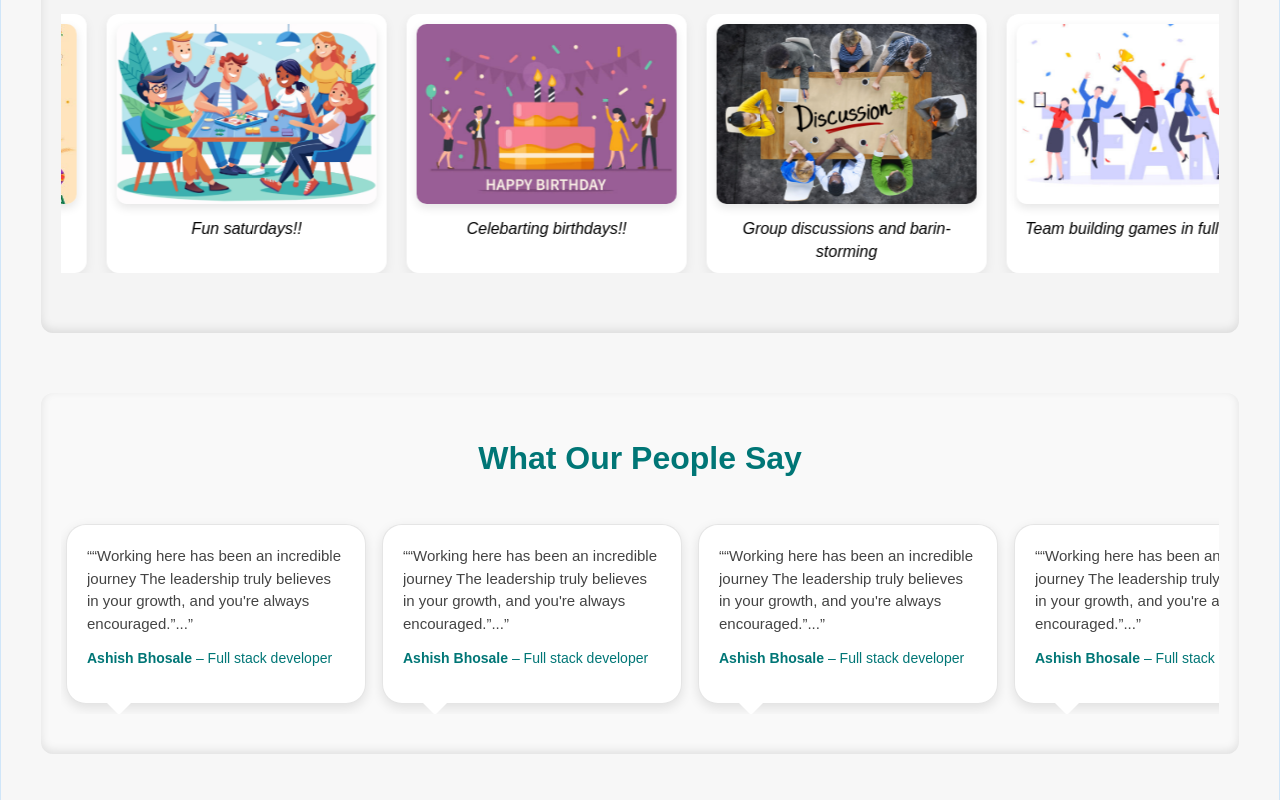
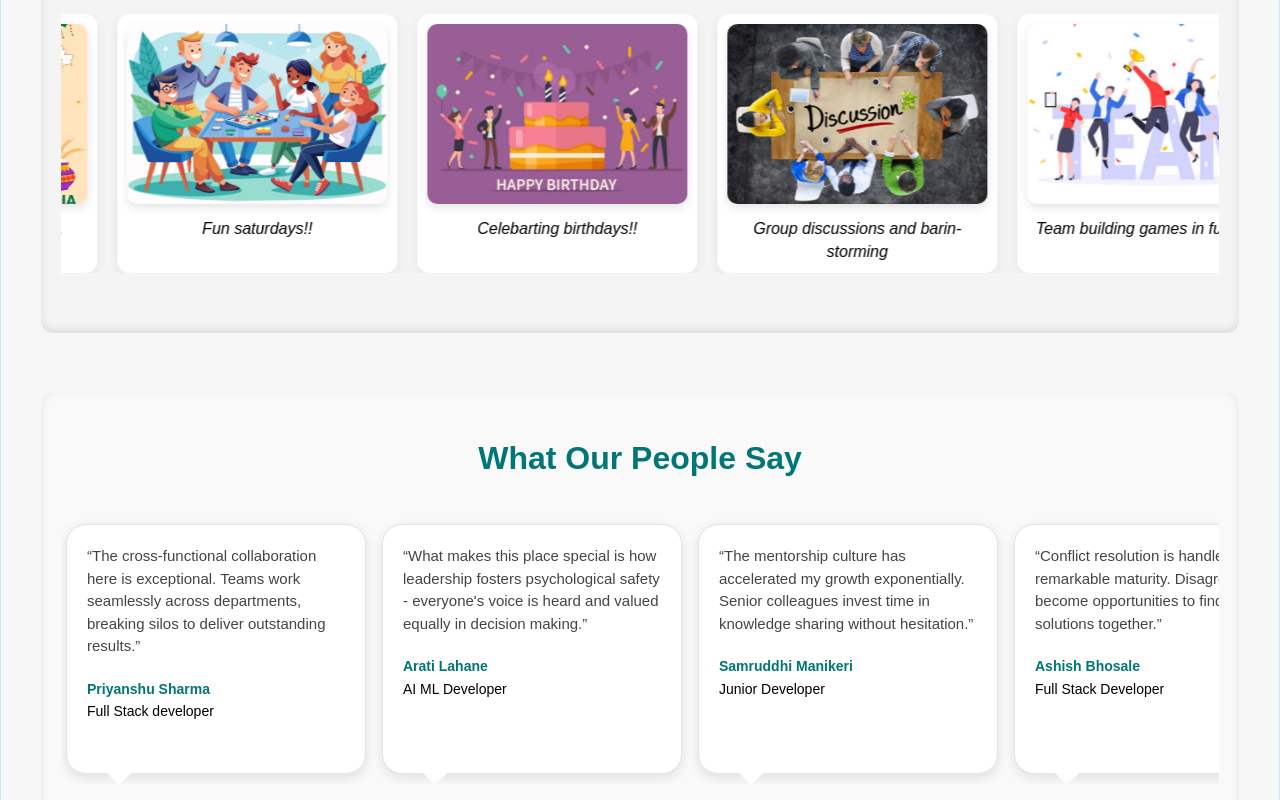
Before and after one commit to Ashish-11-06/Prushal, a React (Vite) app: page /culture in a window 1280 px wide. Shown: the part 2000-2800 px from the top of the page. Built offline with nearby package versions, Linux system fonts and the light colour scheme.

Commit message:
version for deployment by ash

```diff
--- a/src/App.css
+++ b/src/App.css
@@ -22,7 +22,7 @@ body {
 /* Layout Styles */
 
 .ant-layout {
-    min-height: 100vh;
+    /* min-height: 100vh; */
     background-color: #F3F8FD;
     /* Light Background for Consistency */
 }
--- a/src/App.jsx
+++ b/src/App.jsx
@@ -4,7 +4,7 @@ import { Layout, ConfigProvider } from 'antd';
 import LandingContent from './components/LandingContent';
 import FooterComponent from './components/Footer';
 import Contact from './pages/Contact';
-import Navbar from './components/Header/Navbar';
+import Navbar from './components/Header/NavBar';
 import NewsPage from './pages/NewsPage';
 //import AboutUs from './components/home3/AboutUs';
 import AboutUs from './pages/AboutUs';
--- a/src/components/DataStats/HeroSection.css
+++ b/src/components/DataStats/HeroSection.css
@@ -10,7 +10,7 @@
   display: flex;
   align-items: center;
   justify-content: center;
-  text-align: center;
+  /* text-align: center; */
   color: white;
   padding: 0 20px;
   margin-top: 4%;
@@ -48,7 +48,7 @@
   height: 400px;
   padding: 40px;
   border-radius: 10px;
-  max-width: 90%;
+  /* max-width: 90%; */
   margin: 0 auto;
 }
 
--- a/src/components/Header/Navbar.jsx
+++ b/src/components/Header/Navbar.jsx
@@ -34,7 +34,7 @@ const Navbar = () => {
     { key: '2', label: 'Services', path: '/services' },
     { key: '3', label: 'Products', path: '/products' },
     { key: '4', label: 'Success Stories', path: '/success-stories' },
-    { key: '5', label: 'Case Studies', path: '/case-studies' },
+    // { key: '5', label: 'Case Studies', path: '/case-studies' },
     { key: '6', label: 'Culture', path: '/culture' },
     { key: '7', label: 'About us', path: '/about' },
     { key: '8', label: 'Contact us', path: '/contact' },
--- a/src/pages/AboutUs.jsx
+++ b/src/pages/AboutUs.jsx
@@ -223,21 +223,21 @@ const AboutUs = () => {
           {
             title: "Our Vision",
             description:
-              "Our Team is on a charge to deliver on the upcoming demands of the IT Industry on the levels of Technical Skills. We are currently catering to the Services regarding Trainers & Trainings requirements.",
+              "Be and be recognized as the best solution provider for the businesses and individuals across the globe.",
             icon: FaRocket,
             color: "#3498db",
           },
           {
             title: "Our Mission",
             description:
-              "Manifesting Automation and transformation for the improvement and betterment of business processes and upliftment of individual lives.",
+              "Manifesting Automation and transformation for the improvement and betterment of the business process and upliftment of individual lives.",
             icon: FaBullseye,
             color: "#2ecc71",
           },
           {
             title: "Our Values",
             description:
-              "Indeed Inspiring Infotech was founded with a value system focused on training and internship programs on academics as well as on a corporate level. Our breadth of services spans across IT training and solutions.",
+              "Customer Satisfaction First, Deliver Beyond Promise.",
             icon: FaHandshake,
             color: "#f1c40f",
           },
@@ -294,12 +294,12 @@ const AboutUs = () => {
 
 
 
-      </Row>...{/* Our Team Section */}
-      <Title level={2} style={{ marginTop: "50px", color: "#2980b9" }}>
+      </Row>{/* Our Team Section */}
+      {/* <Title level={2} style={{ marginTop: "50px", color: "#2980b9" }}>
         Our Team
-      </Title>
+      </Title> */}
       <Row justify="center" style={{ marginTop: "40px", padding: "20px" }}>
-  <Col xs={24} sm={24} md={24} lg={24}>
+        {/* <Col xs={24} sm={24} md={24} lg={24}>
     <Slider
       {...{
         infinite: true,
@@ -399,7 +399,7 @@ const AboutUs = () => {
         </div>
       ))}
     </Slider>
-  </Col>
+  </Col> */}
 
         {/* Modal Component */}
         <Modal
@@ -456,7 +456,7 @@ const AboutUs = () => {
 
 
 
-      ...{/* Achievements Section */}
+      {/* Achievements Section */}
       <Title level={2} style={{ marginTop: "50px", color: "#2980b9" }}>
         Achievements
       </Title>
@@ -480,7 +480,7 @@ const AboutUs = () => {
             >
               <CountUp
                 start={0}
-                end={120}
+                end={50}
                 duration={2}
                 suffix="+"
                 style={{
@@ -562,7 +562,7 @@ const AboutUs = () => {
         </Col>
       </Row>
       {/* Social Media Section show proper react icons an dwe will link it later */}
-      <div
+      {/* <div
         style={{
           marginTop: "50px",
           padding: "20px 0",
@@ -632,7 +632,7 @@ const AboutUs = () => {
         </div>
 
 
-      </div>
+      </div>  */}
     </motion.div>
 
   );
--- a/src/pages/Culture.css
+++ b/src/pages/Culture.css
@@ -40,14 +40,15 @@ section {
     bottom: 0;
     background: rgba(255, 255, 255, 0.1);
     /* light blur effect */
-    backdrop-filter: blur(6px);
+    /* backdrop-filter: blur(6px); */
     z-index: 1;
 }
 
 .hero-content {
     position: relative;
     z-index: 2;
-    max-width: 700px;
+    /* max-width: 700px; */
+    min-width: 500px;
     display: flex;
     flex-direction: column;
     align-items: center;
@@ -411,7 +412,7 @@ section {
     font-size: 15px;
     color: #444;
     line-height: 1.5;
-    max-height: 100px;
+    /* max-height: 100px; */
     overflow: hidden;
 }
 
--- a/src/pages/Culture.jsx
+++ b/src/pages/Culture.jsx
@@ -1,11 +1,9 @@
 import React from 'react';
 import { Row, Col, Button, Card } from 'antd';
 import { motion } from 'framer-motion';
-import CountUp from 'react-countup';
 import AOS from 'aos';
 import 'aos/dist/aos.css';
 import './Culture.css';
-import { Link } from 'react-router-dom';
 import { FaUsers, FaLeaf, FaBalanceScale, FaChalkboardTeacher } from 'react-icons/fa';
 
 
@@ -32,25 +30,45 @@ const values = [
 
 const testimonials = [
   {
-    quote: "“Working here has been an incredible journey The leadership truly believes in your growth, and you're always encouraged.”",
-    name: "Ashish Bhosale",
-    role: "Full stack developer",
+    quote: "“The cross-functional collaboration here is exceptional. Teams work seamlessly across departments, breaking silos to deliver outstanding results.”",
+    name: "Priyanshu Sharma",
+    role: "Full Stack developer"
   },
   {
-    quote: "“Working here has been an incredible journey The leadership truly believes in your growth, and you're always encouraged.”",
+    quote: "“What makes this place special is how leadership fosters psychological safety - everyone's voice is heard and valued equally in decision making.”",
+    name: "Arati Lahane",
+    role: "AI ML Developer"
+  },
+  // {
+  //   quote: "“Our agile squads demonstrate true collective ownership. When one team member struggles, three others immediately jump in to help without being asked.”",
+  //   name: "Neha Patel",
+  //   role: "Scrum Master"
+  // },
+  {
+    quote: "“The mentorship culture has accelerated my growth exponentially. Senior colleagues invest time in knowledge sharing without hesitation.”",
+    name: "Samruddhi Manikeri",
+    role: "Junior Developer"
+  },
+  // {
+  //   quote: "“Remote collaboration feels natural here. The digital tools and meeting rhythms maintain strong team connectivity across timezones.”",
+  //   name: "Sonia Desai",
+  //   role: "Remote Team Lead"
+  // },
+  {
+    quote: "“Conflict resolution is handled with remarkable maturity. Disagreements become opportunities to find better solutions together.”",
     name: "Ashish Bhosale",
-    role: "Full stack developer",
+    role: "Full Stack Developer"
   },
+  // {
+  //   quote: "“Our retrospectives actually drive change. Action items from team feedback get implemented visibly, proving leadership listens.”",
+  //   name: "Ananya Reddy",
+  //   role: "QA Engineer"
+  // },
   {
-    quote: "“Working here has been an incredible journey The leadership truly believes in your growth, and you're always encouraged.”",
-    name: "Ashish Bhosale",
-    role: "Full stack developer",
-  },
-  {
-    quote: "“Working here has been an incredible journey The leadership truly believes in your growth, and you're always encouraged.”",
-    name: "Ashish Bhosale",
-    role: "Full stack developer",
-  },
+    quote: "“The 'fail fast' culture removes fear. Teams innovate boldly knowing they have organizational support when experiments don't work out.”",
+    name: "Kiran Gaikwad",
+    role: "Junior Developer"
+  }
 ];
 
 const Culture = () => {
@@ -173,22 +191,34 @@ const Culture = () => {
 
 
 
-
-      {/* Testimonials */}
-      <section className="testimonials">
+{/* Testimonials */}
+<section className="testimonials">
   <h2 className="testimonial-title">What Our People Say</h2>
   <div className="testimonial-row">
     {testimonials.map((testimonial, index) => (
       <motion.div
         className="testimonial-card"
         key={index}
-        initial={{ opacity: 0, x: 50 }}
-        animate={{ opacity: 1, x: 0 }}
+        initial={{ opacity: 0, y: 50 }}
+        animate={{ opacity: 1, y: 0 }}
         transition={{ delay: index * 0.3, duration: 0.6 }}
+        style={{ minHeight: '250px' }} // Add fixed minimum height
       >
-        <div className="chat-box">
-          <p className="quote">“{testimonial.quote.slice(0, 200)}...”</p>
-          <p className="author"><strong>{testimonial.name}</strong> – {testimonial.role}</p>
+        <div className="chat-box" style={{ height: '100%' }}> {/* Make chat box fill container */}
+          <p className="quote" style={{
+            marginBottom: '20px',
+            overflow: 'hidden',
+            textOverflow: 'ellipsis',
+            display: '-webkit-box',
+            WebkitLineClamp: 5, // Limit to 5 lines max
+            WebkitBoxOrient: 'vertical'
+          }}>
+            {testimonial.quote}
+          </p>
+          <div className="author-info" style={{ marginTop: 'auto', height: '100%' }}> {/* Push to bottom */}
+            <p className="author"><strong>{testimonial.name}</strong></p>
+            <p className="role">{testimonial.role}</p>
+          </div>
         </div>
       </motion.div>
     ))}
@@ -199,7 +229,7 @@ const Culture = () => {
 
 
       {/* Culture Video */}
-<section className="culture-videos">
+{/* <section className="culture-videos">
   <h2 className="culture-heading">Our Culture in Motion</h2>
   <div className="video-container" data-aos="zoom-in">
     <video controls className="custom-video-player" autoPlay loop muted>
@@ -207,7 +237,7 @@ const Culture = () => {
       Your browser does not support the video tag.
     </video>
   </div>
-</section>
+</section> */}
 
 
     </div>
--- a/src/pages/Productspage.jsx
+++ b/src/pages/Productspage.jsx
@@ -4,6 +4,8 @@ import { useInView } from 'react-intersection-observer';
 import { useNavigate } from 'react-router-dom';
 import image1 from '../assets/erp.gif';
 import image2 from '../assets/ticket.gif';
+import image3 from '../assets/healthSuite.gif';
+import image4 from '../assets/chatbot.gif';
 
 
 const { Title, Paragraph } = Typography;
@@ -11,8 +13,8 @@ const { Title, Paragraph } = Typography;
 const projects = [
   {
     id: 1,
-    title: 'ERP System',
-    tech: ['React', 'Django', 'PostgreSQL', 'Redux', 'REST API'],
+    title: 'Simple ERP',
+    tech: [ 'Django', 'SQlite','REST API', 'Bootstrap', 'HTML', 'CSS'],
     desc: `A full-featured ERP system developed for Kavya Enterprises to manage their water supply and dry cleaning businesses.
 This platform includes order management, real-time tracking, customer and vendor dashboards, and invoice generation.
 Admins can assign tasks, update orders, and generate monthly analytics reports.
@@ -25,8 +27,8 @@ It supports both English and regional language preferences for better usability.
   },
   {
     id: 2,
-    title: 'Ticketing Tool',
-    tech: ['React', 'Django', 'SQLite', 'Bootstrap', 'Axios'],
+    title: 'Support Ease',
+    tech: ['React','Ant Design', 'Spring Boot', 'MySql', 'REST API'],
     desc: `This tool enables the TechTrix support team to create, manage, and assign technical support tickets seamlessly.
 It allows clients to raise tickets via a web portal, which are then tracked by the support team.
 Each ticket includes status updates, priority levels, and assignment logs.
@@ -37,6 +39,34 @@ Axios is used for API communication with built-in loading indicators and toast n
 The tool is now used by over 50+ enterprise clients and supports email notifications and SLA tracking.`,
     image: image2,
   },
+    {
+      id: 3,
+      title: 'Health Suite',
+      tech: ['React', 'Django', 'SQlite', 'Ant Design', 'Redux', 'Rest API',  ],
+      desc: `A comprehensive medical coding platform that enables healthcare professionals to search, add, and manage medical codes with their descriptions and sub-descriptions.
+  Users can like/dislike codes to indicate usefulness and edit code descriptions with version history tracking.
+  The system includes an advanced search functionality with filters for code types, categories, and popularity.
+  A unique assessment module allows patients to take various personality tests and receive detailed analyses.
+  The backend uses Django  for efficient data queries, while React and Ant Design provide a clean, accessible interface.
+  All code changes are logged with complete history for audit purposes.
+  The platform supports role-based access control for different types of medical professionals and includes data export capabilities for reporting.`,
+      image: image3,
+    },
+    {
+      id: 4,
+      title: 'Infi - Chatbot Solutions',
+      tech: [ 'Django', 'SQLite', 'REST API', 'NLP', 'Transformer Models', 'WebSockets'],
+      desc: `A hybrid chatbot solution combining rule-based systems with LLM capabilities for enterprise use.
+  The platform offers both text and voice-based interactions with company-specific knowledge bases.
+  Rule-based components handle structured workflows while the LLM (GPT-3.5/4) manages open-ended conversations.
+  Features include sentiment analysis, conversation history, and seamless handoff between rule-based and AI modes.
+  The system integrates with company databases to provide personalized responses and can be trained on domain-specific documents.
+  Includes analytics dashboard showing conversation metrics, user satisfaction, and common query patterns.
+  Deployed with Django backend and WebSockets for real-time communication, supporting both web and mobile interfaces.
+  Particularly effective for customer support, IT helpdesk, and internal knowledge management applications.`,
+      image: image4,
+    }
+
 ];
 
 const fadeIn = (direction = 'up', delay = 0) => ({
--- a/src/pages/SuccessStories.jsx
+++ b/src/pages/SuccessStories.jsx
@@ -19,17 +19,17 @@ The event not only showcased talents but fostered community spirit, innovation,
 Employees, stakeholders, and guests actively participated, making it one of our most successful internal initiatives.`,
     image: celebrationImg,
   },
-  {
-    id: 2,
-    title: 'Successful Completion of Project TechTrix',
-    tags: ['Client Satisfaction', 'Full Implementation', 'Support System'],
-    desc: `Project TechTrix marked a milestone in our journey as we successfully completed the full-cycle implementation for a large-scale enterprise client.
-The project was delivered on time, with great attention to technical accuracy and process flow.
-The system now supports automated workflows, real-time analytics, and SLA-driven operations.
-Most importantly, the client shared a glowing review of their satisfaction, especially highlighting our proactive support and team collaboration.
-This project further establishes our footprint as a trusted tech solutions provider.`,
-    image: techtrixImg,
-  },
+//   {
+//     id: 2,
+//     title: 'Successful Completion of Project TechTrix',
+//     tags: ['Client Satisfaction', 'Full Implementation', 'Support System'],
+//     desc: `Project TechTrix marked a milestone in our journey as we successfully completed the full-cycle implementation for a large-scale enterprise client.
+// The project was delivered on time, with great attention to technical accuracy and process flow.
+// The system now supports automated workflows, real-time analytics, and SLA-driven operations.
+// Most importantly, the client shared a glowing review of their satisfaction, especially highlighting our proactive support and team collaboration.
+// This project further establishes our footprint as a trusted tech solutions provider.`,
+//     image: techtrixImg,
+//   },
 ];
 
 const fadeIn = (direction = 'up', delay = 0) => ({
```
Also changed, not shown: src/assets/healthSuite.gif (added), 1 other file (tests, documents, lock files or other folders). Lines whose indentation alone changed are shown as unchanged.
